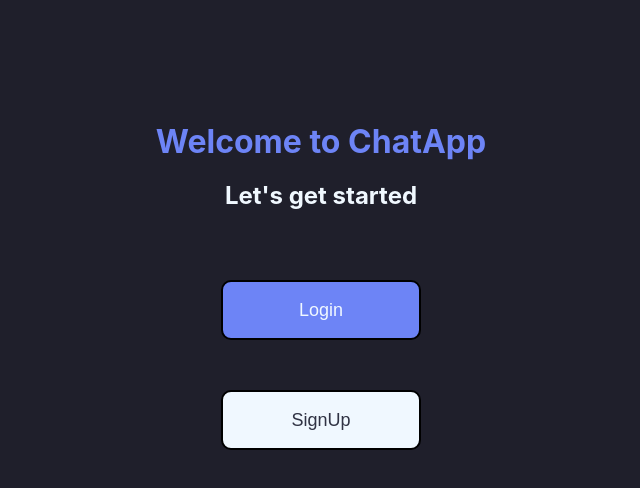
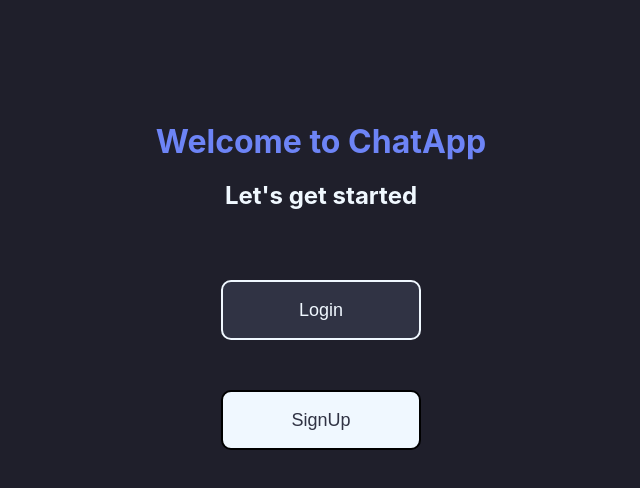
Before and after one commit to icantype1912/chatapp, a React (Create React App) app: page / in a window 1280 px wide. In both pictures the pointer is over the button "Login". Shown: the top 488 px of the page, without its empty margins (319-959 px from the left). Built offline with nearby package versions, Linux system fonts and the light colour scheme.

Commit message:
css changes

```diff
--- a/src/App.css
+++ b/src/App.css
@@ -167,8 +167,10 @@ body{
 }
 
 .first-page button:hover{
-  background-color: #6D84F6;
+  background-color: #303344;
   color: aliceblue;
+  border-color: aliceblue;
+  border-style: solid;
   cursor: pointer;;
 }
 
```
